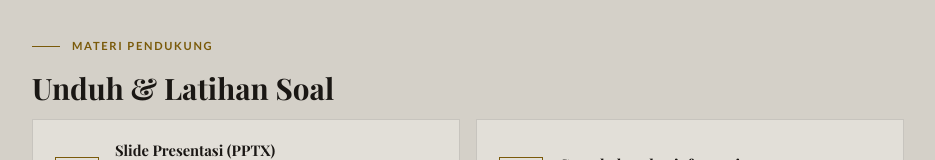
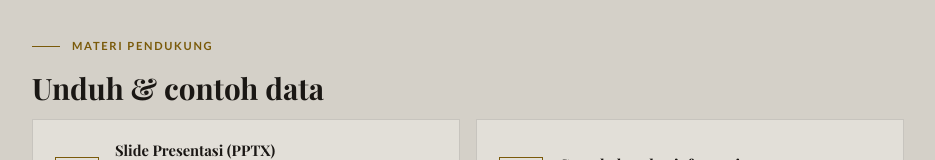
Before and after one commit to fardianarief/me, a website: page dosen/materi/Adm-RS/sumber-dan-karakteristik-data-rumah-sakit.html in a window 1280 px wide. Shown: the part 1940-2100 px from the top of the page, without its empty margins (172-1107 px from the left). Drawn offline with nearby package versions, Linux system fonts and the light colour scheme.

Commit message:
Update section title for resource download

```diff
--- a/dosen/materi/Adm-RS/sumber-dan-karakteristik-data-rumah-sakit.html
+++ b/dosen/materi/Adm-RS/sumber-dan-karakteristik-data-rumah-sakit.html
@@ -267,7 +267,7 @@ footer{background:var(--bg);border-top:1px solid var(--border);padding:44px 0;ma
 <section id="resources" style="background:var(--bg2);border-top:1px solid var(--border)">
   <div class="container">
     <div class="sec-label reveal">Materi Pendukung</div>
-    <h2 class="sec-title reveal">Unduh &amp; Latihan Soal</h2>
+    <h2 class="sec-title reveal">Unduh &amp; contoh data</h2>
     <div class="resource-grid reveal">
       <a href="https://docs.google.com/presentation/d/1aQJCjsFu4RkDWmGHLvM56IRJ1GGNd24A59XVGTpucFk/edit?usp=sharing" class="resource-card" id="pptxLink">
         <div class="resource-ico">📽️</div>
```
